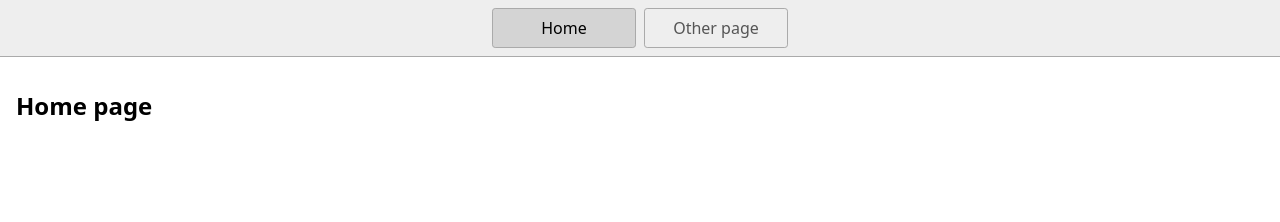
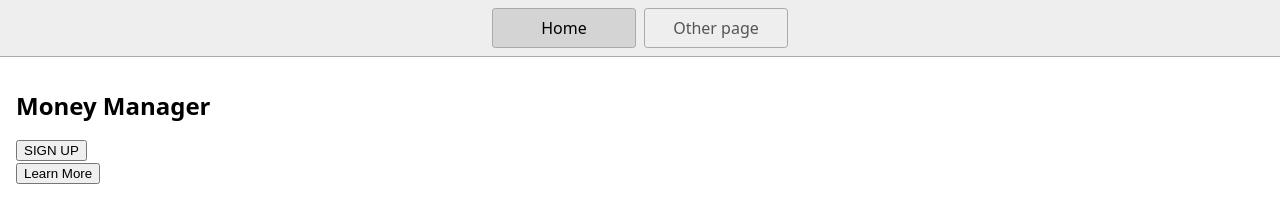
Before and after one commit to matwin04/Money-Manager, a plain HTML site: page index.html in a window 1280 px wide. Drawn offline with Linux system fonts and the light colour scheme.

Commit message:
1 file modified

```diff
--- a/index.html
+++ b/index.html
@@ -1,7 +1,7 @@
 <!DOCTYPE html>
 <html lang="en">
   <head>
-    <title>Home</title>
+    <title>Money Manager</title>
     <meta charset="UTF-8" />
     <meta name="viewport" content="width=device-width" />
     <!--
@@ -17,7 +17,9 @@
       <a href="/page2.html">Other page</a>
     </nav>
     <main>
-      <h1>Home page</h1>
+      <h1>Money Manager</h1>
+      <button>SIGN UP</button><br>
+      <button>Learn More</button><br>
     </main>
   </body>
 </html>
```
